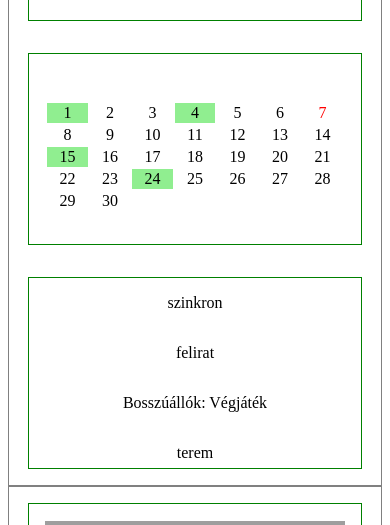
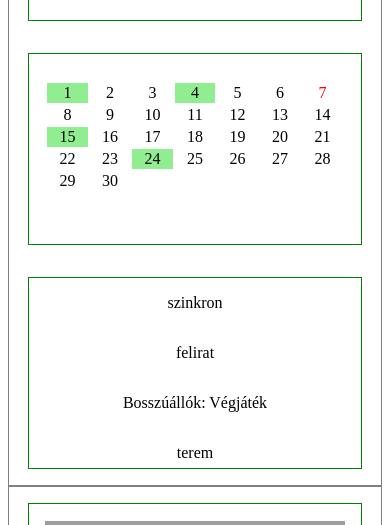
Before and after one commit to markkatona/CineMania, a PHP site: page /content/filmek.php in a window 390 px wide. Shown: the part 377-902 px from the top of the page. Run offline with PHP 8.4, Linux system fonts and the light colour scheme; grey boxes are pictures that could not be loaded.

Commit message:
A filmek oldal responsive bug-jának javítása mely esetén elcsúszott a dátum néhány böngészőben.

```diff
--- a/CineMania/content/filmek/styles.css
+++ b/CineMania/content/filmek/styles.css
@@ -27,7 +27,7 @@ body{
 .column2 {
   float: left;
   height: 12em;
-
+  padding-top: 2.5em;
   border: 0.1em solid green;
   width: 20%;
 
@@ -38,7 +38,6 @@ body{
 
   border: 0.1em solid green;
   width: 60%;
-
 
 }
 .column1, .column2, .column3{
@@ -57,6 +56,7 @@ body{
   width: 25%;
   text-align: center;
   padding-top: 3.5em;
+
   /*margin: 0 auto;*/
 }
 table {
@@ -65,7 +65,7 @@ table {
 	margin-right: 5%;
 	float: left;
   	text-align: center;
-  	padding-top: 3.5em;
+
   	-webkit-touch-callout: none;
     -webkit-user-select: none;
     -khtml-user-select: none;
@@ -117,8 +117,8 @@ td{
     width: 70%;
     overflow-x: auto;
   }
-  .column2 > table{
-    padding-top: 7%;
+  .column2{
+    padding-top: 5%;
     /*width: 100%;*/
     /*text-align: center;*/
   }
@@ -144,7 +144,7 @@ td{
     width: 90%;
     height: auto;
   }
-  .column2 >table{
+  .column2{
     padding-top: 7%;
   }
   .column3 > p{
```
